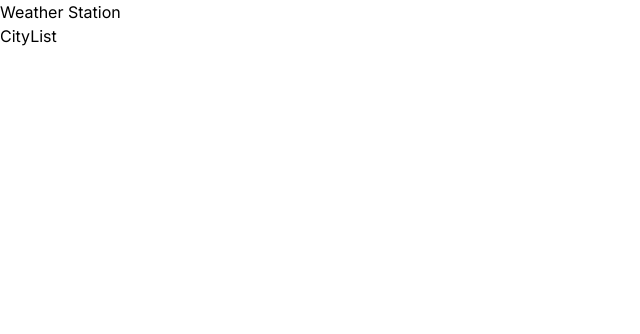
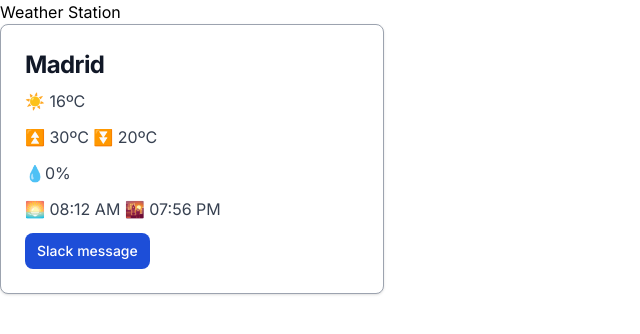
Before and after one commit to acalvom/weather-report-basic, a Next.js app: page / in a window 1280 px wide. Shown: the top 334 px of the page, without its empty margins (0-640 px from the left). Built offline with nearby package versions, Linux system fonts and the light colour scheme.

Commit message:
feat: format message

```diff
--- a/app/components/CityList.tsx
+++ b/app/components/CityList.tsx
@@ -1,5 +1,6 @@
-import { useEffect } from 'react'
-import { Cities, payload } from '../utils/constants'
+'use client'
+import { useState } from 'react'
+import { Cities, payload, weatherIcons } from '../utils/constants'
 
 async function getWeather(city: string) {
   const res = await fetch(`${process.env.API_URL}&q=${city}`, {
@@ -13,11 +14,84 @@ async function getWeather(city: string) {
 
   return res.json()
 }
-export default async function CityList() {
+export default function CityList() {
+  //   const weather = await getWeather('Madrid')
+  const weather = payload
+  const city = weather.location.name
+  const currentTemp = weather.current.temp_c + 'ºC'
+  const condition: number = weather.forecast.forecastday[0].day.condition.code
+  const maxTemp = Math.round(weather.forecast.forecastday[0].day.maxtemp_c) + 'ºC'
+  const minTemp = Math.round(weather.forecast.forecastday[0].day.mintemp_c) + 'ºC'
+  const rain = weather.forecast.forecastday[0].day.daily_chance_of_rain + '%'
 
-//   const weather = await getWeather('Madrid')
-  const weather = payload
-  console.log('🚀 ~ CityList ~ weather:', weather.forecast.forecastday[0].day)
+  const sunrise = weather.forecast.forecastday[0].astro.sunrise
+  const sunset = weather.forecast.forecastday[0].astro.sunset
 
-  return <div>CityList</div>
+  const [isFancy, setIsFancy] = useState(true)
+  return (
+    <div>
+      <div className="max-w-sm p-6 bg-white border border-gray-400 rounded-lg shadow">
+        {isFancy ? (
+          <>
+            <h5 className="mb-2 text-2xl font-bold tracking-tight text-gray-900">{city} </h5>
+            <p className="mb-3 font-normal text-gray-700 ">
+              {weatherIcons[condition].icon} {currentTemp}
+            </p>
+            <p className="mb-3 font-normal text-gray-700 ">
+              ⏫ {maxTemp} ⏬ {minTemp}
+            </p>
+            <p className="mb-3 font-normal text-gray-700 ">💧{rain}</p>
+            <p className="mb-3 font-normal text-gray-700 ">
+               🌅 {sunrise} 🌇 {sunset}
+            </p>
+          </>
+        ) : (
+          <div>
+            <p>
+              <strong><u>{city}</u></strong>
+            </p>
+            <p>
+              • {weatherIcons[condition].icon} Current temperature:{' '}
+              <strong>
+                <i>{currentTemp}</i>
+              </strong>
+            </p>
+            <p>
+              • ⏫ Max:{' '}
+              <strong>
+                <i>{maxTemp}</i>
+              </strong>{' '}
+              - ⏬ Min:{' '}
+              <strong>
+                <i>{minTemp}</i>
+              </strong>
+            </p>
+            <p>
+              • 💧 Chance of rain:{' '}
+              <strong>
+                <i>{rain}</i>
+              </strong>
+            </p>
+            <p>
+              • 🌅 Sunrise at:{' '}
+              <strong>
+                <i>{sunrise}</i>
+              </strong>{' '}
+              🌇 Sunset at:{' '}
+              <strong>
+                <i>{sunset}</i>
+              </strong>
+            </p>
+            <br />
+          </div>
+        )}
+        <button
+          onClick={() => setIsFancy(!isFancy)}
+          className="inline-flex items-center px-3 py-2 text-sm font-medium text-center text-white bg-blue-700 rounded-lg hover:bg-blue-800 focus:ring-4 focus:outline-none focus:ring-blue-300 "
+        >
+          Slack message
+        </button>
+      </div>
+    </div>
+  )
 }
```
